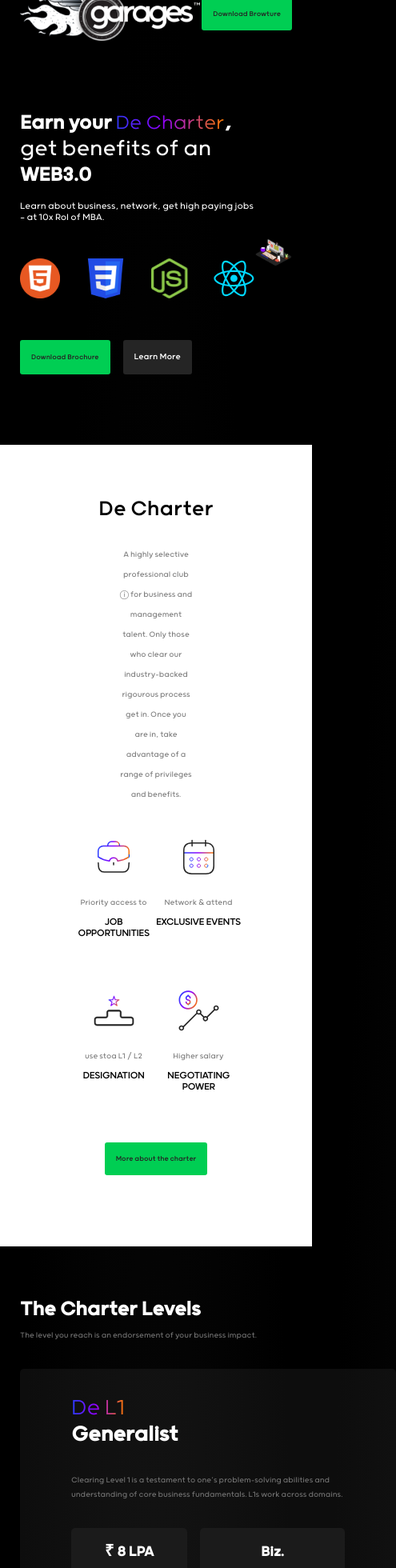
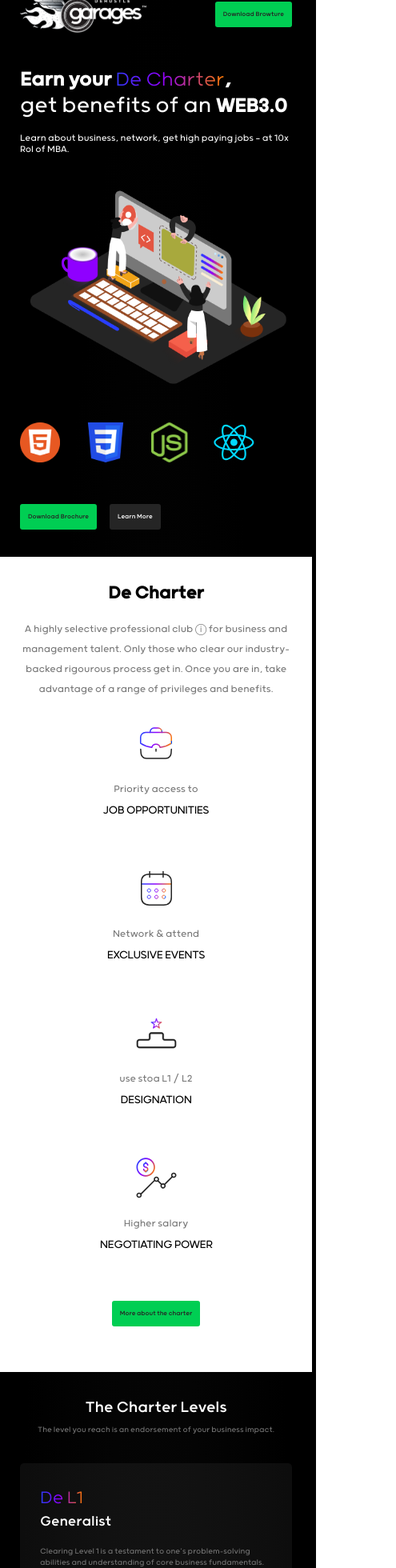
Before and after one commit to chieftain-defutura/garages-dehustle-institute, a React (Create React App) app: page / in a window 390 px wide. Shown: the part 40-2000 px from the top of the page at 80% size, 495 px wide, since content can reach past the window. Built offline with nearby package versions, Linux system fonts and the light colour scheme.

Commit message:
chore: hero, deCharter, charter level tab and mobile responsive

```diff
--- a/src/components/Button/Button.scss
+++ b/src/components/Button/Button.scss
@@ -13,9 +13,16 @@
   border-radius: 3px;
   background: #00ce53;
   color: #252525;
-  @media (max-width: 834px) {
+  @media (max-width: 860px) {
     padding: 15px 14px;
     font-size: 1rem;
+  }
+  @media (max-width: 421px) {
+    padding: 12px 11px;
+  }
+  @media (max-width: 416px) {
+    padding: 11px 10px;
+    font-size: 0.9rem;
   }
 }
 
@@ -24,8 +31,15 @@
   border-radius: 3px;
   background: #252525;
   color: #ffffff;
-  @media (max-width: 834px) {
+  @media (max-width: 860px) {
     padding: 15px 14px;
     font-size: 1.2rem;
   }
+  @media (max-width: 421px) {
+    padding: 12px 11px;
+  }
+  @media (max-width: 416px) {
+    padding: 11px 10px;
+    font-size: 0.9rem;
+  }
 }
--- a/src/components/Header/Header.scss
+++ b/src/components/Header/Header.scss
@@ -14,6 +14,12 @@
       max-width: 225px;
       width: 100%;
       height: 80px;
+      @media (max-width: 860px) {
+        width: 80%;
+      }
+      @media (max-width: 500px) {
+        width: 70%;
+      }
     }
   }
 }
--- a/src/components/Hero/Hero.scss
+++ b/src/components/Hero/Hero.scss
@@ -7,14 +7,23 @@
   .hero {
     display: flex;
     justify-content: space-between;
+    @media (max-width: 735px) {
+      display: block;
+    }
 
     .hero-content {
       padding: 64px 0px;
+      @media (max-width: 860px) {
+        padding: 60px 0px;
+      }
+      @media (max-width: 735px) {
+        padding: 10px 0px;
+      }
       h1 {
         font-family: "Grold-Regular";
         font-size: 5rem;
         color: var(--white);
-        @media (max-width: 834px) {
+        @media (max-width: 860px) {
           font-size: 2.8rem;
         }
         .text-coloring {
@@ -25,7 +34,7 @@
         font-family: "Grold-Regular";
         color: var(--white);
         font-size: 6rem;
-        @media (max-width: 834px) {
+        @media (max-width: 860px) {
           font-size: 2.8rem;
         }
 
@@ -34,7 +43,7 @@
           font-family: "Grold-SemiLight";
           font-weight: 100;
         }
-        @media (max-width: 834px) {
+        @media (max-width: 860px) {
           font-size: 2.8rem;
         }
       }
@@ -42,7 +51,7 @@
         color: var(--white);
         font-size: 1.3rem;
         padding: 16px 0px;
-        @media (max-width: 834px) {
+        @media (max-width: 860px) {
           font-size: 1.3rem;
         }
       }
@@ -56,6 +65,19 @@
         gap: 16px;
         padding: 24px 0px;
       }
+      .web2-img {
+        @media (min-width: 735px) {
+          display: none;
+        }
+
+        img {
+          @media (max-width: 735px) {
+            width: 100%;
+            margin-top: 20px;
+            margin-bottom: 10px;
+          }
+        }
+      }
     }
     .web-img {
       display: flex;
@@ -64,6 +86,9 @@
       img {
         max-width: 100%;
       }
+      @media (max-width: 735px) {
+        display: none;
+      }
     }
   }
 }
--- a/src/components/Hero/index.tsx
+++ b/src/components/Hero/index.tsx
@@ -25,6 +25,9 @@ const Hero: React.FC = () => {
                 of MBA.
               </p>
             </div>
+            <div className="web2-img">
+              <img src={WebDevelopment} alt="" />
+            </div>
             <div className="hero-imgs">
               <img src={Html} alt="" />
               <img src={Css} alt="" />
--- a/src/index.scss
+++ b/src/index.scss
@@ -65,10 +65,10 @@ body {
     padding: 0px 4.5rem;
   }
   @media (max-width: 860px) {
-    padding: 0px 4rem;
+    padding: 0px 3.3rem;
   }
   @media (max-width: 834px) {
-    padding: 0px 3.5rem;
+    padding: 0px 3rem;
   }
   @media (max-width: 620px) {
     padding: 0px 2.5rem;
--- a/src/pages/Home/components/Career/Career.scss
+++ b/src/pages/Home/components/Career/Career.scss
@@ -22,9 +22,9 @@
     .interview-content {
       display: flex;
       gap: 100px;
-      // @media (max-width: 1300px) {
-      //   display: block;
-      // }
+      @media (max-width: 780px) {
+        display: block;
+      }
 
       .tick {
         display: grid;
@@ -32,6 +32,9 @@
         gap: 66px;
         @media (max-width: 940px) {
           gap: 50px;
+        }
+        @media (max-width: 895px) {
+          gap: 30px;
         }
 
         .interview {
@@ -48,6 +51,9 @@
             @media (max-width: 1000px) {
               font-size: 1.3rem;
             }
+            @media (max-width: 895px) {
+              font-size: 1.1rem;
+            }
           }
         }
       }
@@ -55,9 +61,7 @@
         position: absolute;
         right: 0;
         top: 90px;
-        // @media (max-width: 1300px) {
-        //   position: unset;
-        // }
+
         @media (max-width: 1215px) {
           top: 120px;
         }
@@ -66,6 +70,13 @@
         }
         @media (max-width: 975px) {
           top: 160px;
+        }
+        @media (max-width: 780px) {
+          position: unset;
+          display: flex;
+          justify-content: center;
+          align-items: center;
+          margin-top: 20px;
         }
 
         img {
@@ -79,6 +90,9 @@
           @media (max-width: 975px) {
             width: 170px;
           }
+          @media (max-width: 780px) {
+            width: 400px;
+          }
         }
       }
     }
--- a/src/pages/Home/components/CharterLevels/CharterLevels.scss
+++ b/src/pages/Home/components/CharterLevels/CharterLevels.scss
@@ -7,15 +7,33 @@
   .CharterLevel {
     padding: 64px 0px;
     font-family: "Grold-Regular";
+
+    @media (max-width: 1080px) {
+      padding: 50px 0px;
+    }
+    @media (max-width: 405px) {
+      padding: 32px 0px;
+    }
     h1 {
+      font-family: "Grold-Regular";
+      font-weight: 100;
       color: #ffffff;
       font-size: 2.8rem;
+      @media (max-width: 1080px) {
+        text-align: center;
+      }
+      @media (max-width: 405px) {
+        font-size: 2.2rem;
+      }
     }
     p {
       // color: #777777;
       // font-size: 1.6rem;
       padding-top: 8px;
       line-height: 18px;
+      @media (max-width: 1080px) {
+        text-align: center;
+      }
     }
     .boxs {
       display: grid;
@@ -33,30 +51,72 @@
         background: rgba(255, 255, 255, 0.05);
         border-radius: 5px;
         padding: 32px 64px;
+        @media (max-width: 630px) {
+          padding: 32px 40px;
+        }
+        @media (max-width: 470px) {
+          padding: 30px 25px;
+        }
+
         .text-coloring {
           font-size: 3.1rem;
+          @media (max-width: 396px) {
+            font-size: 2.5rem;
+          }
         }
         h5 {
+          font-family: "Grold-Regular";
+          font-weight: 100;
           color: #ffffff;
           font-size: 3rem;
+          @media (max-width: 405px) {
+            font-size: 2.3rem;
+          }
+          @media (max-width: 396px) {
+            font-size: 2rem;
+            line-height: 30px;
+          }
         }
         > p {
-          // font-size: 1.3rem;
+          text-align: left;
           line-height: 1.8rem;
           padding: 32px 0px;
+          @media (max-width: 396px) {
+            padding: 16px 0px;
+            line-height: 1.4rem;
+          }
         }
         .minimum-content {
           display: flex;
+          justify-content: center;
+          align-items: center;
           gap: 16px;
           .minimum {
             background: #1b1b1b;
             border-radius: 5px;
             padding: 12px 42px;
             line-height: 36px;
+            @media (max-width: 626px) {
+              padding: 10px 30px;
+            }
+            @media (max-width: 566px) {
+              padding: 10px 20px;
+            }
+            @media (max-width: 478px) {
+              padding: 10px 10px;
+            }
             h4 {
+              font-family: "Grold-Regular";
+              font-weight: 200;
               color: #ffffff;
               font-size: 2rem;
               text-align: center;
+              @media (max-width: 460px) {
+                font-size: 1.6rem;
+              }
+              @media (max-width: 396px) {
+                font-size: 1.4rem;
+              }
             }
             p {
               font-size: 1rem;
@@ -72,6 +132,9 @@
             font-size: 1.3rem;
             .de {
               color: #ffffff;
+            }
+            @media (max-width: 396px) {
+              font-size: 1rem;
             }
           }
           .border {
@@ -91,14 +154,35 @@
               width: 100px;
               height: 100px;
               border-radius: 50px;
+              @media (max-width: 560px) {
+                width: 75px;
+                height: 75px;
+              }
+              @media (max-width: 396px) {
+                width: 55px;
+                height: 55px;
+              }
             }
             h3 {
+              font-family: "Grold-Regular";
+              font-weight: 100;
+              text-align: left;
               color: #ffffff;
               margin-top: 16px;
               font-size: 1.4rem;
+              @media (max-width: 560px) {
+                font-size: 1.2rem;
+              }
             }
             p {
+              text-align: left;
               font-size: 1.2rem;
+              @media (max-width: 560px) {
+                font-size: 0.8rem;
+              }
+              @media (max-width: 396px) {
+                line-height: 13px;
+              }
             }
           }
         }
@@ -107,9 +191,22 @@
     .join-club {
       margin-top: 80px;
       text-align: center;
+      @media (max-width: 1000px) {
+        margin-top: 40px;
+      }
       h1 {
         color: #ffffff;
         line-height: 45px;
+        font-size: 2.8rem;
+        @media (max-width: 500px) {
+          font-size: 2.4rem;
+        }
+        @media (max-width: 382px) {
+          font-size: 2.2rem;
+        }
+        @media (max-width: 356px) {
+          font-size: 2rem;
+        }
       }
       p {
         margin-top: 10px;
@@ -118,8 +215,18 @@
     .users-content {
       display: flex;
       justify-content: center;
+      align-items: center;
       gap: 64px;
-      margin: 32px auto;
+      padding-top: 32px;
+
+      @media (max-width: 835px) {
+        gap: 32px;
+      }
+      @media (max-width: 465px) {
+        display: block;
+        gap: 16px;
+        padding: 20px;
+      }
 
       .users {
         max-width: 300px;
@@ -128,6 +235,12 @@
         border-radius: 5px;
         text-align: center;
         padding: 16px;
+        @media (max-width: 620px) {
+          padding: 13px;
+        }
+        @media (max-width: 465px) {
+          margin: 16px auto;
+        }
       }
     }
     .curriculumBtn {
--- a/src/pages/Home/components/CharterLevels/index.tsx
+++ b/src/pages/Home/components/CharterLevels/index.tsx
@@ -5,7 +5,7 @@ import Radio from "../../../../assets/logo/radio.svg";
 import Video from "../../../../assets/logo/video.svg";
 import { Button } from "../../../../components";
 
-const CharterLevel = () => {
+const CharterLevel: React.FC = () => {
   return (
     <div className="CharterLevel-container">
       <div className="mx pad">
--- a/src/pages/Home/components/DeCharter/DeCharter.scss
+++ b/src/pages/Home/components/DeCharter/DeCharter.scss
@@ -7,17 +7,26 @@
   background: #ffffff;
   .deCharter {
     padding: 64px;
+    @media (max-width: 1000px) {
+      padding: 46px;
+    }
+    @media (max-width: 835px) {
+      padding: 32px 0px 32px;
+    }
 
     h1 {
       font-family: "Grold-Regular";
-      font-weight: 400;
       text-align: center;
       font-size: 3.5rem;
       @media (max-width: 960px) {
-        font-size: 3rem;
+        font-size: 2.8rem;
+      }
+      @media (max-width: 415px) {
+        font-size: 2.5rem;
       }
     }
     p {
+      font-size: 1.4rem;
       text-align: center;
       line-height: 25px;
       padding: 28px 250px 52px;
@@ -33,6 +42,12 @@
       @media (max-width: 860px) {
         padding: 28px 60px 40px;
       }
+      @media (max-width: 700px) {
+        padding: 24px 20px 35px;
+      }
+      @media (max-width: 600px) {
+        padding: 18px 0px 30px;
+      }
     }
     .deCharter-content {
       display: grid;
@@ -42,6 +57,9 @@
       @media (max-width: 835px) {
         grid-template-columns: repeat(2, 1fr);
         row-gap: 64px;
+      }
+      @media (max-width: 415px) {
+        grid-template-columns: 1fr;
       }
 
       p {
@@ -53,9 +71,15 @@
       h2 {
         text-transform: uppercase;
         font-size: 1.8rem;
-        font-family: "Grold-Light";
+        font-family: "Grold-ExtraLight";
         @media (max-width: 1100px) {
-          font-size: 1.3rem;
+          font-size: 1.4rem;
+        }
+        @media (max-width: 835px) {
+          font-size: 1.8rem;
+        }
+        @media (max-width: 560px) {
+          font-size: 1.5rem;
         }
       }
     }
```
